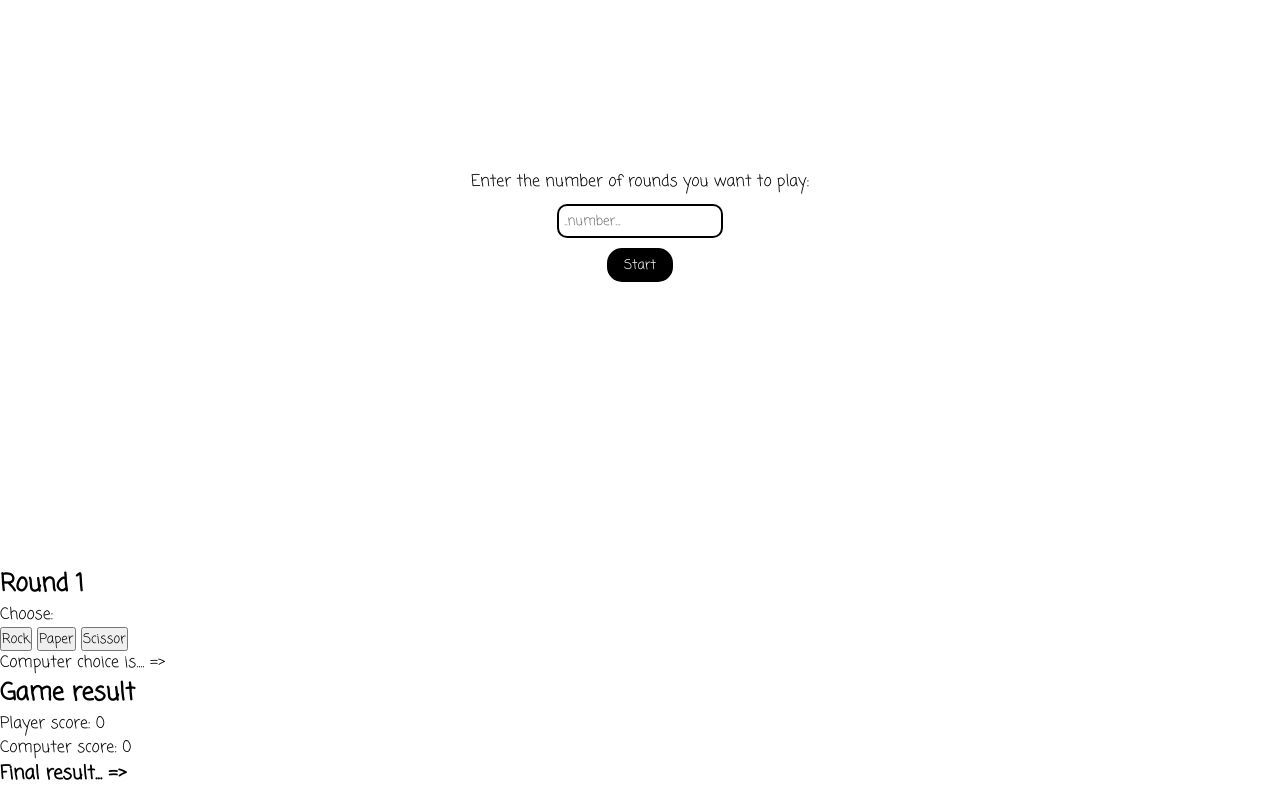
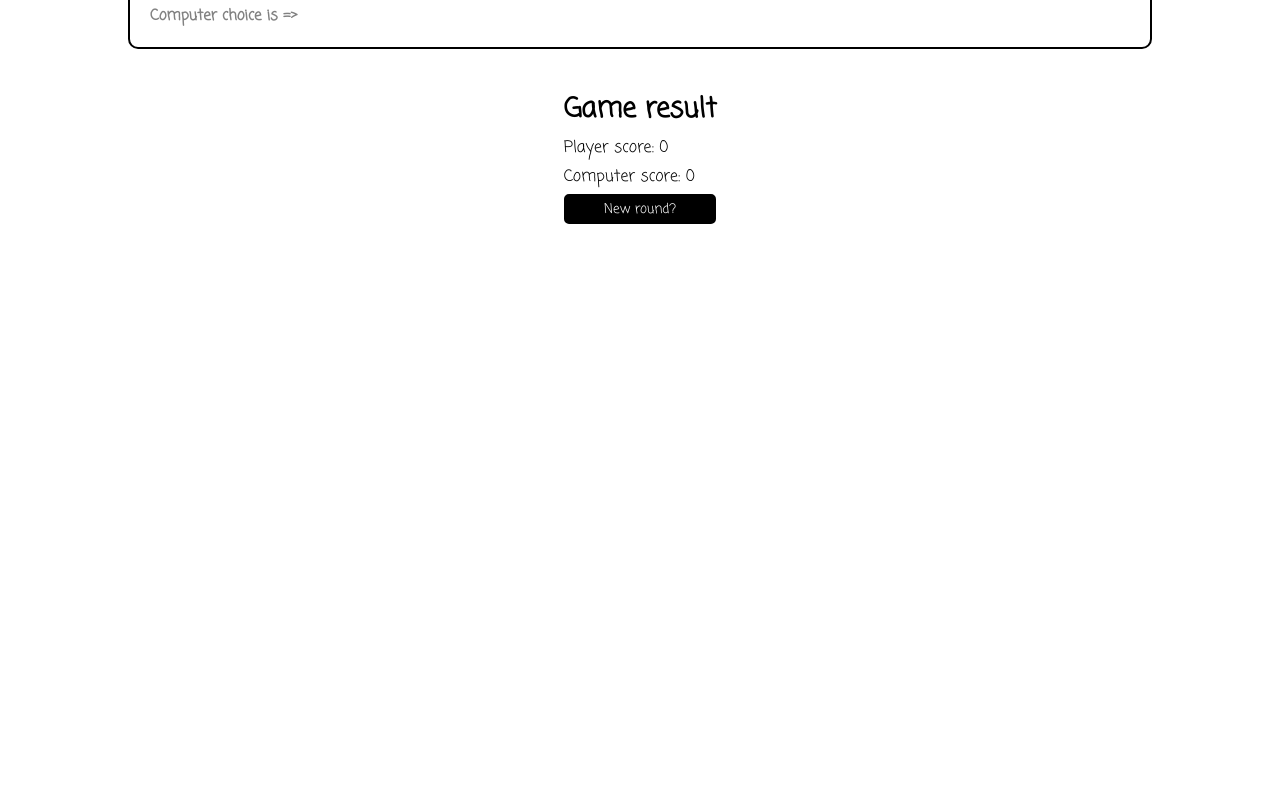
Before and after one commit to 2shn/RPS, a plain HTML site: page index.html in a window 1280 px wide. Shown: the part 184-972 px from the top of the page. After the commit the page ends 800 px from the top, so only its background shows below. Drawn offline with Linux system fonts and the light colour scheme; a web font is replaced by a local one.

Commit message:
Feat: Finished styling

```diff
--- a/index.html
+++ b/index.html
@@ -21,16 +21,14 @@
     </header>
 
     <main>
-        <section class="game-settings">
+        <section class="game-settings" style="display:none">
             <p>Enter the number of rounds you want to play:</p>
             <input class="rounds-input" type="text" placeholder="..number...">
             <button class="start-game-btn">Start</button>
         </section>
 
         <section class="game-play">
-
             <div class="left">
-
                 <h2>Round <span class="round-number">1</span></h2>
                 <div class="player-choice">
                     <p>Choose:</p>
@@ -39,9 +37,9 @@
                     <button>Scissor</button>
                 </div>
 
-                <p>
-                    Computer choice is.... <span class="computer-choice">=></span>
-                </p>
+                <h3>
+                    Computer choice is => <span class="computer-choice"></span>
+                </h3>
 
             </div>
 
@@ -49,7 +47,7 @@
                 <h2>Game result</h2>
                 <p>Player score: <span class="player-score">0</span></p>
                 <p>Computer score: <span class="computer-score">0</span></p>
-                <h3>Final result... <span class="final-result">=></span></h3>
+                <button class="new-round">New round?</button>
             </div>
         </section>
     </main>
--- a/style.css
+++ b/style.css
@@ -9,7 +9,7 @@ header {
     display: flex;
     align-items: center;
     justify-content: space-between;
-    padding: 10px;
+    padding: 10px 10vw;
     flex-wrap: wrap;
 }
 
@@ -52,3 +52,77 @@ header>p {
 .start-game-btn:hover {
     background-color:rgb(53, 53, 53);
 }
+
+/* Gameplay */
+
+.game-play {
+    display: flex;
+    flex-direction: column;
+    padding: 20px;
+    align-items: center;
+    gap: 5vh;
+}
+
+.left {
+    border: 2px solid black;
+    border-radius: 10px;
+    padding: 20px;
+    width: 80vw;
+    flex: 0 1 auto;
+}
+
+.left > h2 {
+    text-align: center;
+}
+
+.player-choice {
+    display: flex;
+    gap: 5px;
+    flex-wrap: wrap;
+    margin: 8px 0;
+}
+
+.player-choice button, .player-choice>p {
+    flex: auto;
+}
+
+.player-choice button {
+    background-color: black;
+    color: white;
+    border: 2px solid black;
+    border-radius: 5px;
+}
+
+.player-choice button:hover {
+    background-color: rgb(54, 54, 54);
+}
+
+h3 {
+    font-size: 15px;
+    color: rgb(129, 129, 129);
+}
+
+/* right */
+
+.right {
+    display: flex;
+    flex-direction: column;
+    gap: 5px;
+}
+
+.right h2 {
+    font-weight: 700;
+    font-size: 1.7em;
+}
+
+.right > button {
+    background-color: black;
+    color: white;
+    border: 2px solid black;
+    border-radius: 5px;
+    padding: 3px;
+}
+
+.right > button:hover {
+    background-color: rgb(42, 42, 42);
+}
```
